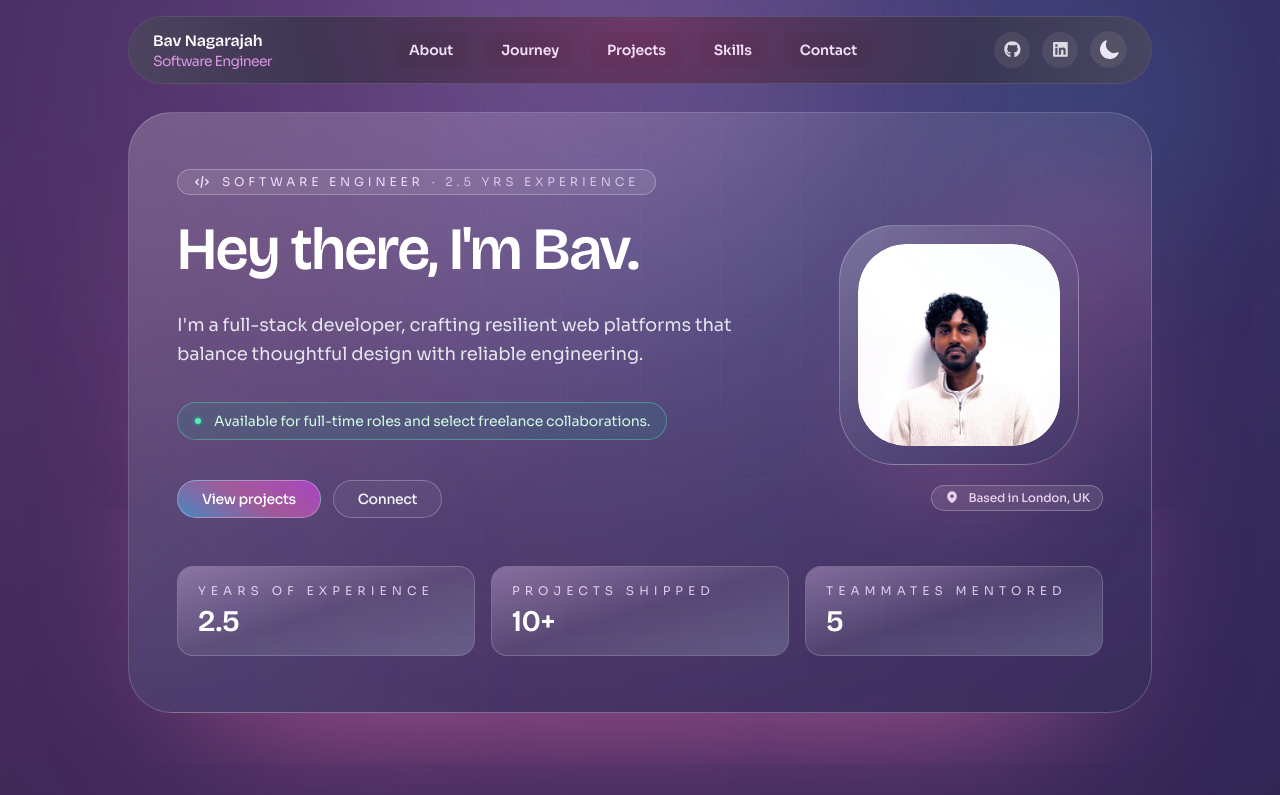
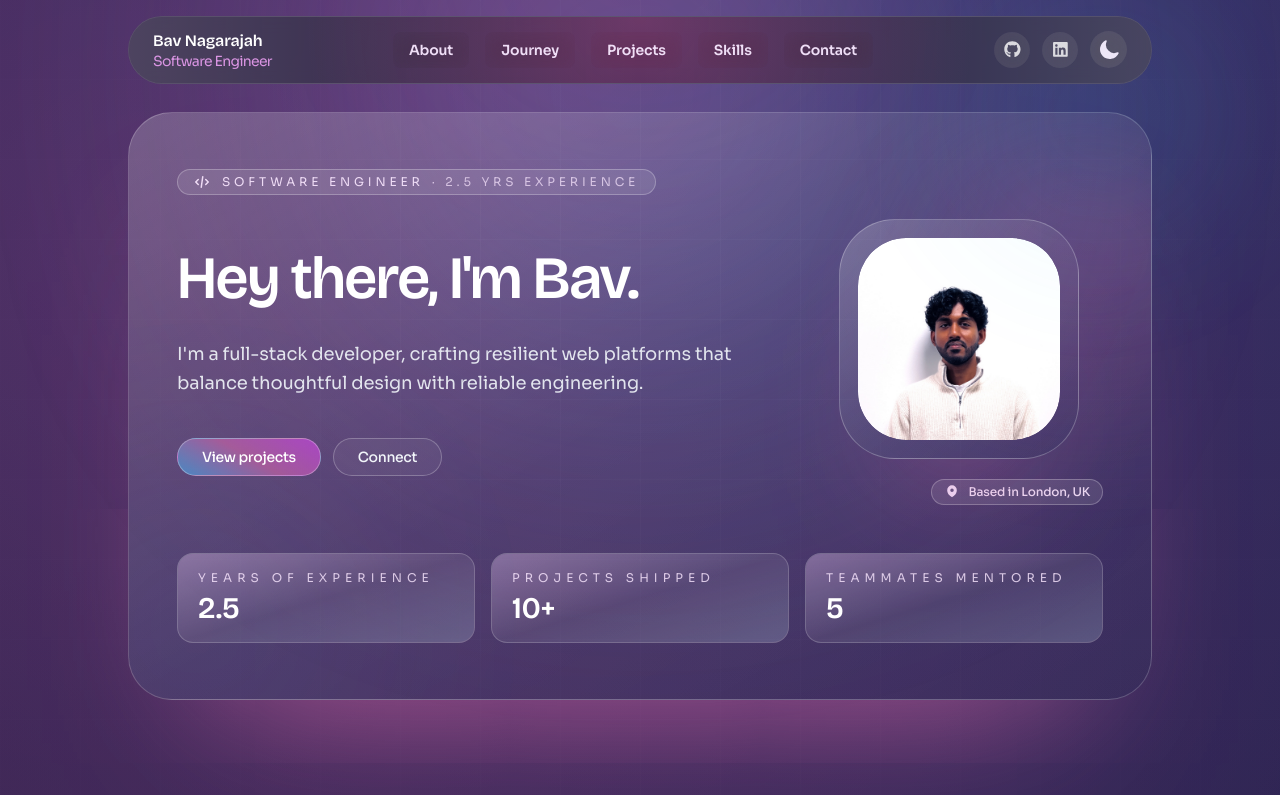
Before and after one commit to bav-07/personal-portfolio, a Next.js app: page / in a window 1280 px wide. Shown: the top 795 px of the page. Built offline with nearby package versions, Linux system fonts and the light colour scheme.

Commit message:
Handles missing profile availability

```diff
--- a/components/sections/hero-section.tsx
+++ b/components/sections/hero-section.tsx
@@ -204,7 +204,7 @@ export function HeroSection({ profile, highlights, actions, headline }: HeroSect
             {profile.summary}
           </motion.p>
 
-          <motion.div
+          {profile.availability && (<motion.div
             variants={badgeVariants}
             className="inline-flex items-center gap-3 rounded-full border border-emerald-300/40 bg-emerald-400/10 px-4 py-2 text-sm text-emerald-100"
           >
@@ -213,7 +213,7 @@ export function HeroSection({ profile, highlights, actions, headline }: HeroSect
               <span className="relative h-[6px] w-[6px] rounded-full bg-emerald-300" />
             </span>
             {profile.availability}
-          </motion.div>
+          </motion.div>)}
 
           <motion.div
             variants={contentVariants}
--- a/data/portfolio.ts
+++ b/data/portfolio.ts
@@ -3,7 +3,7 @@ export type Profile = {
   title: string;
   location: string;
   summary: string;
-  availability: string;
+  availability?: string;
   email: string;
   github: string;
   linkedin: string;
@@ -59,7 +59,7 @@ export const profile: Profile = {
   location: "Based in London, UK",
   summary:
     "I'm a full-stack developer, crafting resilient web platforms that balance thoughtful design with reliable engineering.",
-  availability: "Available for full-time roles and select freelance collaborations.",
+  // availability: "Available for full-time roles and select freelance collaborations.",
   email: "bavaharsan.nagarajah@gmail.com",
   github: "https://github.com/bav-07",
   linkedin: "https://linkedin.com/in/bavaharsan-nagarajah",
```
